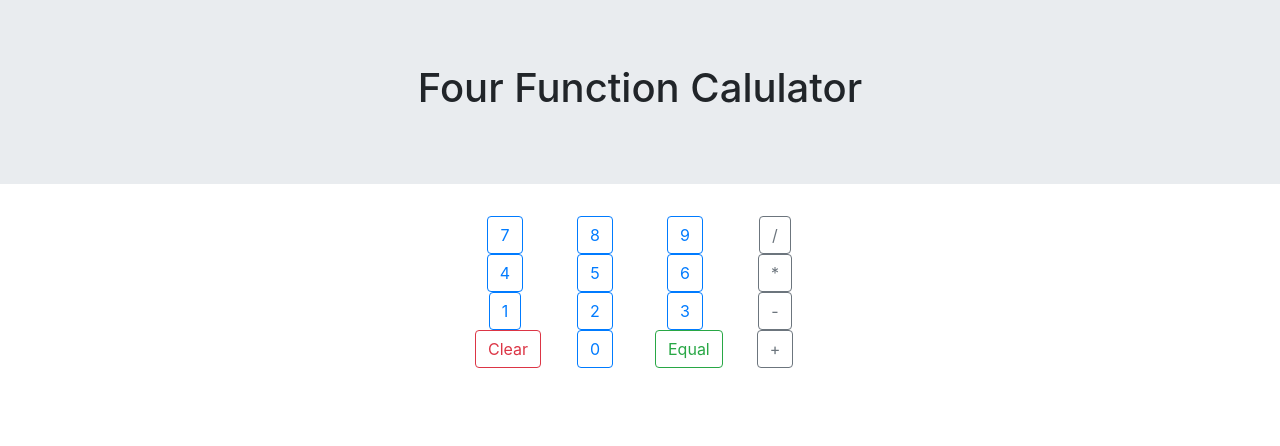
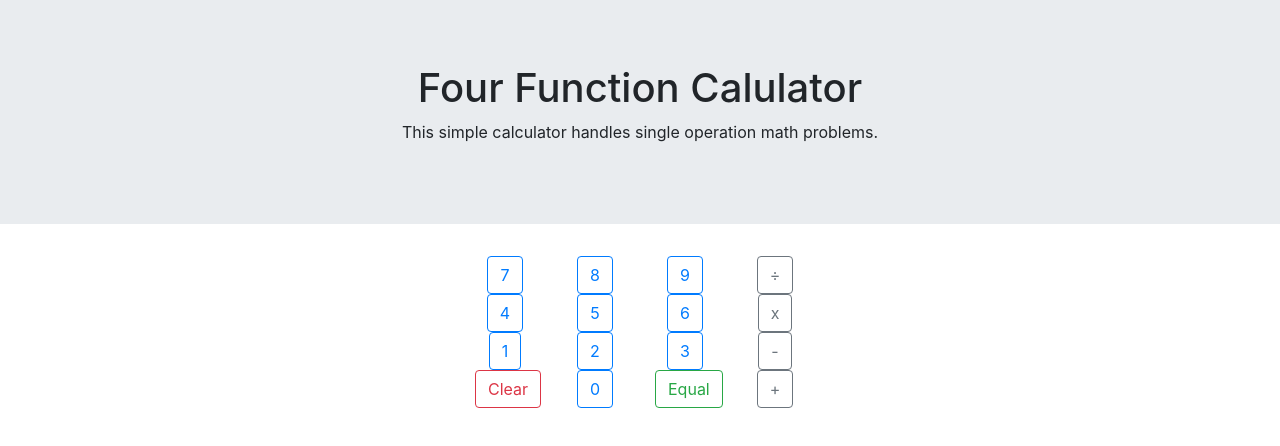
Before and after one commit to Kaleighspurio/react-calculator, a React (Create React App) app: page / in a window 1280 px wide. Shown: the top 446 px of the page. Built offline with nearby package versions, Linux system fonts and the light colour scheme.

Commit message:
removed console logs, adjusted mult and div symbols

```diff
--- a/src/components/CalcBody.js
+++ b/src/components/CalcBody.js
@@ -12,14 +12,12 @@ export default function CalcBody() {
 
   const handleButtonClick = (event) => {
     const newState = state.concat(event.target.value);
-    console.log(newState);
     setState(newState);
   };
 
   const handleEqual = (event) => {
     const stateString = state;
     const splitStr = stateString.split(' ');
-    console.log(splitStr);
     if (splitStr.length > 3) {
       alert(
         'oops! This is a dumb calculator- You can only perform one operation on 2 numbers at a time'
@@ -30,7 +28,6 @@ export default function CalcBody() {
     const num2 = parseInt(splitStr[2]);
     if (splitStr[1] === '+') {
       const sum = num1 + num2;
-      console.log(sum);
       if (isNaN(sum)) {
         alert('Oops! I think you may have a typo!');
         return;
@@ -39,23 +36,20 @@ export default function CalcBody() {
       setState(answerState);
     } else if (splitStr[1] === '-') {
       const difference = num1 - num2;
-      console.log(difference);
       if (isNaN(difference)) {
         alert('Oops! I think you may have a typo!');
       }
       const answerState = state.concat(` = ${difference}`);
       setState(answerState);
-    } else if (splitStr[1] === '*') {
+    } else if (splitStr[1] === 'x') {
       const product = num1 * num2;
-      console.log(product);
       if (isNaN(product)) {
         alert('Oops! I think you may have a typo!');
       }
       const answerState = state.concat(` = ${product}`);
       setState(answerState);
-    } else if (splitStr[1] === '/') {
+    } else if (splitStr[1] === '÷') {
       const quotient = num1 / num2;
-      console.log(quotient);
       if (isNaN(quotient)) {
         alert('Oops! I think you may have a typo!');
       }
@@ -91,7 +85,7 @@ export default function CalcBody() {
         </Col>
         <Col xs={3}>
           <OperationButton
-            operation={' / '}
+            operation={' ÷ '}
             handleButtonClick={handleButtonClick}
           />
         </Col>
@@ -108,7 +102,7 @@ export default function CalcBody() {
         </Col>
         <Col xs={3}>
           <OperationButton
-            operation={' * '}
+            operation={' x '}
             handleButtonClick={handleButtonClick}
           />
         </Col>
--- a/src/components/Header.js
+++ b/src/components/Header.js
@@ -6,6 +6,7 @@ export default function Header() {
     <Jumbotron fluid>
       <Container>
         <h1>Four Function Calulator</h1>
+        <p>This simple calculator handles single operation math problems.</p>
       </Container>
     </Jumbotron>
   );
```
